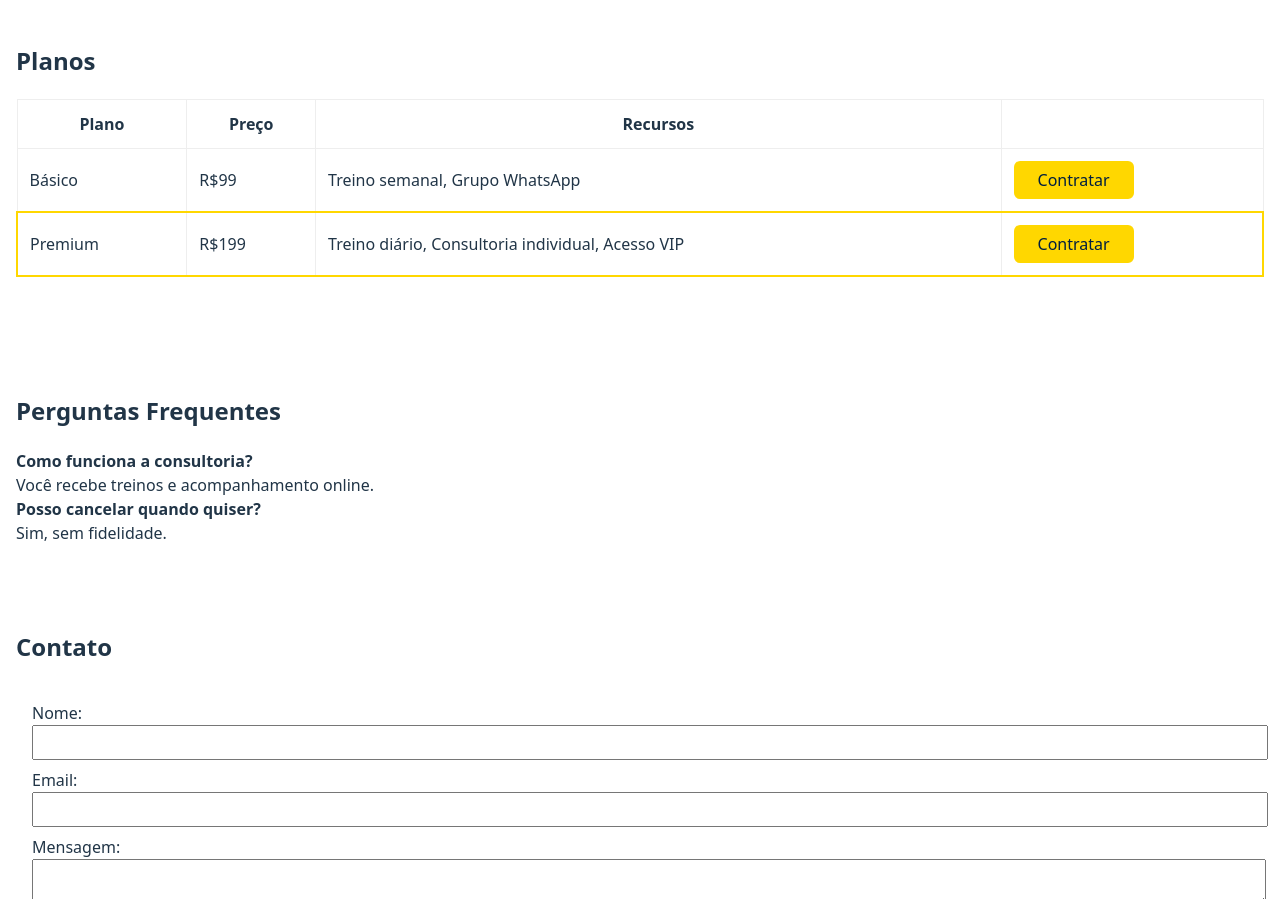
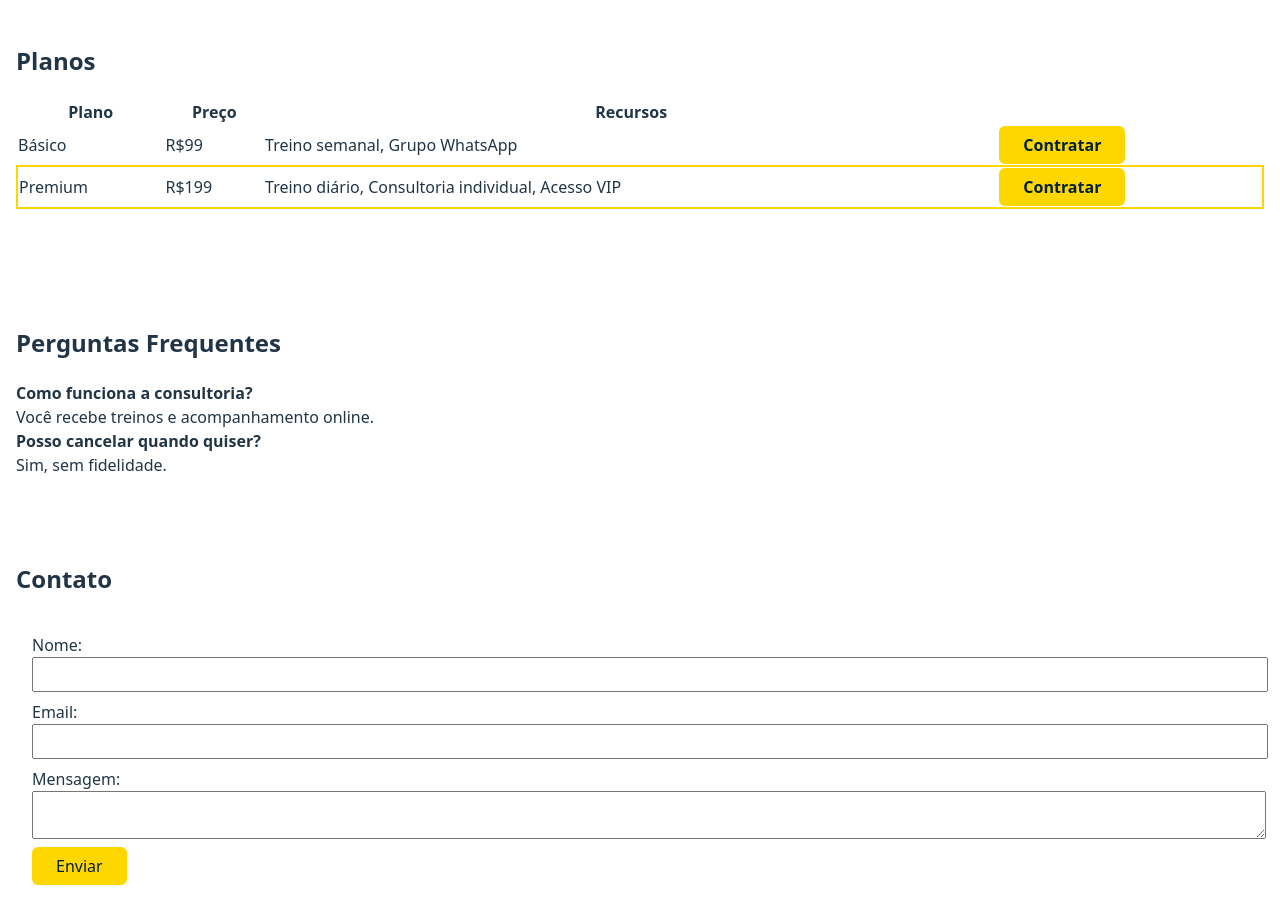
Before and after one commit to Luuscaaa/RL-INTER, a React (Vite) app: page / in a window 1280 px wide. Shown: the part 1680-2579 px from the top of the page. Built offline with nearby package versions, Linux system fonts and the light colour scheme.

Commit message:
refactor(plans): move all inline styles to Plans.module.css and apply classes in Plans.jsx

```diff
--- a/src/components/Plans/Plans.jsx
+++ b/src/components/Plans/Plans.jsx
@@ -5,7 +5,7 @@ function Plans({ plans }) {
   return (
     <section className={styles.plans}>
       <h2>Planos</h2>
-      <table className={styles.table} style={{ width: '100%', borderCollapse: 'collapse', marginBottom: '2rem' }}>
+      <table className={styles.plansTable}>
         <thead>
           <tr>
             <th>Plano</th>
@@ -17,11 +17,11 @@ function Plans({ plans }) {
         <tbody>
           {plans && plans.length > 0 ? (
             plans.map((plan, idx) => (
-              <tr key={idx} className={idx === 1 ? styles.highlight : ''} style={idx === 1 ? { border: '2px solid #FFD700' } : {}}>
+              <tr key={idx} className={idx === 1 ? styles.plansHighlight : ''}>
                 <td>{plan.name}</td>
                 <td>{plan.price}</td>
                 <td>{plan.features.join(', ')}</td>
-                <td><button style={{ background: '#FFD700', color: '#001F3F', border: 'none', borderRadius: '6px', padding: '0.5rem 1.5rem' }}>Contratar</button></td>
+                <td><button className={styles.plansButton}>Contratar</button></td>
               </tr>
             ))
           ) : (
--- a/src/components/Plans/Plans.module.css
+++ b/src/components/Plans/Plans.module.css
@@ -1,3 +1,24 @@
+.plansTable {
+  width: 100%;
+  border-collapse: collapse;
+  margin-bottom: 2rem;
+}
+.plansHighlight {
+  border: 2px solid #FFD700;
+}
+.plansButton {
+  background: #FFD700;
+  color: #001F3F;
+  border: none;
+  border-radius: 6px;
+  padding: 0.5rem 1.5rem;
+  cursor: pointer;
+  font-weight: 600;
+  transition: background 0.2s;
+}
+.plansButton:hover {
+  background: #e6c200;
+}
 .plans {
   padding: 2rem 1rem;
 }
```
